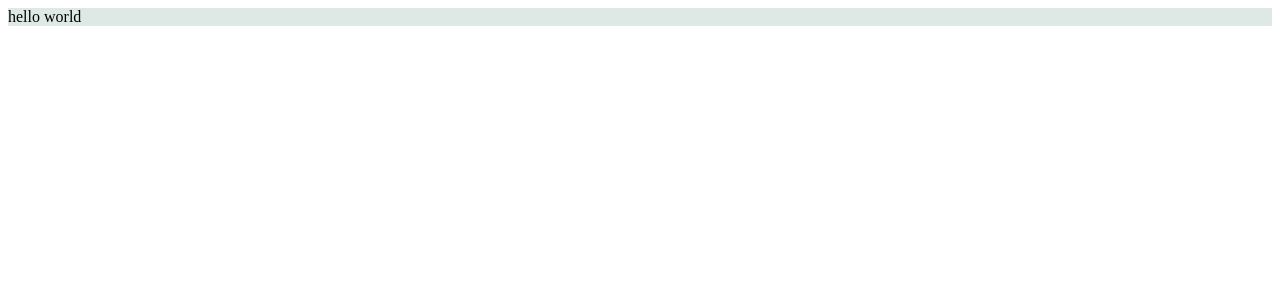
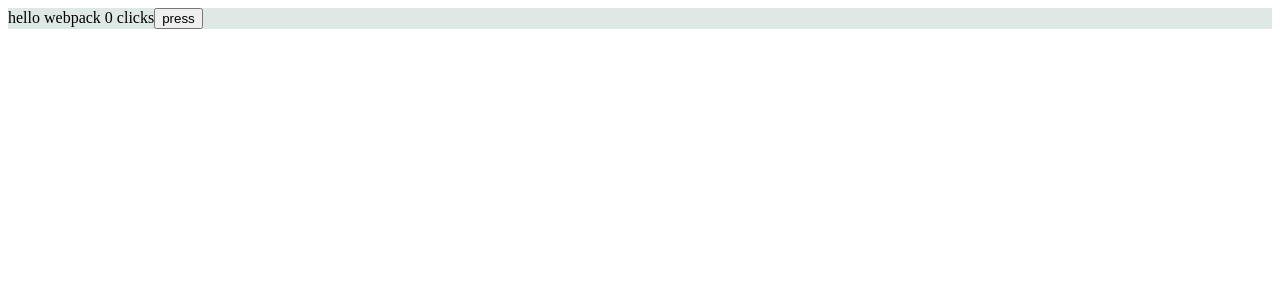
Before and after one commit to RichardVerbraak/Fullstack-open-webpack-lesson-p7, a React app: page / in a window 1280 px wide. Shown: the top 300 px of the page. Built offline with nearby package versions, Linux system fonts and the light colour scheme; the HTML template or start-up script is replaced by a standard one.

Commit message:
Added state to App component

```diff
--- a/package.json
+++ b/package.json
@@ -4,7 +4,8 @@
   "description": "Webpack lesson part-7",
   "main": "build.js",
   "scripts": {
-    "build": "webpack --mode=development"
+    "build": "webpack --mode=development",
+    "start": "webpack serve --mode=development"
   },
   "author": "Richard Verbraak",
   "license": "ISC",
--- a/src/App.js
+++ b/src/App.js
@@ -1,5 +1,15 @@
-import React from 'react'
+import React, { useState } from 'react'
+import './index.css'
 
-const App = () => <div className='container'>hello world</div>
+const App = () => {
+	const [counter, setCounter] = useState(0)
+
+	return (
+		<div className='container'>
+			hello webpack {counter} clicks
+			<button onClick={() => setCounter(counter + 1)}>press</button>
+		</div>
+	)
+}
 
 export default App
```
